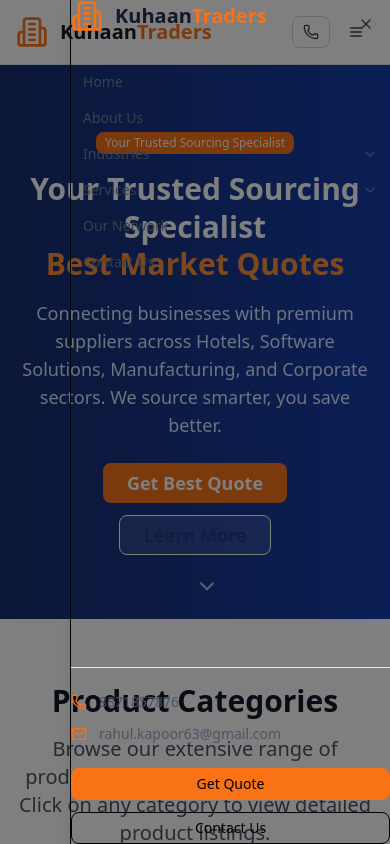
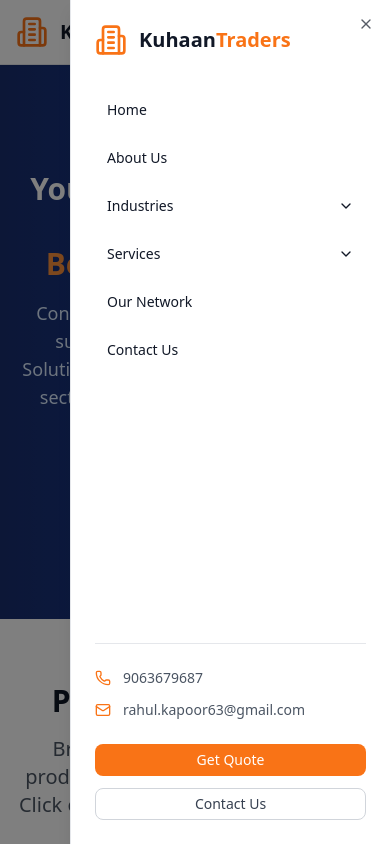
Before and after one commit to salurprabha-web/nextjs-boilerplate, a Next.js app: page / in a window 390 px wide. Both pictures are taken after a click on the button 356 px from the left and 32 px from the top of the page. Shown: the top 844 px of the page. Built offline with nearby package versions, Linux system fonts and the light colour scheme.

Commit message:
Update Navigation.tsx

```diff
--- a/src/components/layout/Navigation.tsx
+++ b/src/components/layout/Navigation.tsx
@@ -56,9 +56,9 @@
                   (link.name === "Services" ? setIsServicesOpen(!isServicesOpen) : setIsIndustriesOpen(!isIndustriesOpen))
                   : null
                 }
-                className={`flex items-center space-x-1 px-3 py-2 rounded-md text-sm font-medium transition-colors duration-200 ${
+                className={`flex items-center space-x-1 px-3 py-3 rounded-md text-sm font-medium transition-colors duration-200 ${
                   mobile
-                    ? "text-gray-700 hover:text-orange-600 w-full text-left justify-between"
+                    ? "text-gray-900 hover:text-orange-600 hover:bg-gray-50 w-full text-left justify-between"
                     : "text-gray-700 hover:text-orange-600"
                 }`}
               >
@@ -72,7 +72,7 @@
                     <div key={dropdownLink.name} className="mb-3">
                       <Link
                         href={dropdownLink.href}
-                        className="block px-3 py-2 text-sm font-medium text-gray-700 hover:text-orange-600 hover:bg-gray-50 rounded-md"
+                        className="block px-3 py-2 text-sm font-medium text-gray-700 hover:text-orange-600 hover:bg-gray-50 rounded-md transition-colors duration-200"
                         onClick={() => setIsOpen(false)}
                       >
                         {dropdownLink.name}
@@ -108,9 +108,9 @@
           ) : (
             <Link
               href={link.href}
-              className={`px-3 py-2 rounded-md text-sm font-medium transition-colors duration-200 ${
+              className={`px-3 py-3 rounded-md text-sm font-medium transition-colors duration-200 ${
                 mobile
-                  ? "text-gray-700 hover:text-orange-600 block"
+                  ? "text-gray-900 hover:text-orange-600 hover:bg-gray-50 block"
                   : "text-gray-700 hover:text-orange-600"
               }`}
               onClick={() => mobile && setIsOpen(false)}
@@ -160,18 +160,18 @@
 
           {/* Mobile Menu Button */}
           <div className="md:hidden flex items-center space-x-2 flex-shrink-0">
-            <a href="tel:8871857876">
+            <a href="tel:9063679687">
               <Button variant="outline" size="sm" className="text-gray-700 border-gray-300">
                 <Phone className="w-4 h-4" />
               </Button>
             </a>
             <Sheet open={isOpen} onOpenChange={setIsOpen}>
               <SheetTrigger asChild>
-                <Button variant="ghost" size="sm" className="text-gray-700">
+                <Button variant="ghost" size="sm" className="text-gray-700 hover:bg-gray-100">
                   <Menu className="w-5 h-5" />
                 </Button>
               </SheetTrigger>
-              <SheetContent side="right" className="w-80">
+              <SheetContent side="right" className="w-80 !bg-white !text-gray-900 border-l border-gray-200 p-6">
                 <div className="flex flex-col h-full">
                   {/* Logo */}
                   <div className="flex items-center space-x-3 mb-8">
@@ -183,8 +183,10 @@
                   </div>
 
                   {/* Navigation */}
-                  <nav className="flex-1">
-                    <NavItems mobile={true} />
+                  <nav className="flex-1 overflow-y-auto">
+                    <div className="space-y-1">
+                      <NavItems mobile={true} />
+                    </div>
                   </nav>
 
                   {/* Contact Info */}
@@ -192,7 +194,7 @@
                     <div className="space-y-3">
                       <div className="flex items-center text-sm text-gray-600">
                         <Phone className="w-4 h-4 mr-3 text-orange-500" />
-                        <span>8871857876</span>
+                        <span>9063679687</span>
                       </div>
                       <div className="flex items-center text-sm text-gray-600">
                         <Mail className="w-4 h-4 mr-3 text-orange-500" />
@@ -202,11 +204,11 @@
 
                     <div className="mt-6 space-y-3">
                       <Link href="/quote">
-                        <Button size="sm" className="w-full bg-orange-500 hover:bg-orange-600">
+                        <Button size="sm" className="w-full bg-orange-500 hover:bg-orange-600 text-white">
                           Get Quote
                         </Button>
                       </Link>
-                      <Button variant="outline" size="sm" className="w-full">
+                      <Button variant="outline" size="sm" className="w-full border-gray-300 text-gray-700 hover:bg-gray-50">
                         Contact Us
                       </Button>
                     </div>
```
